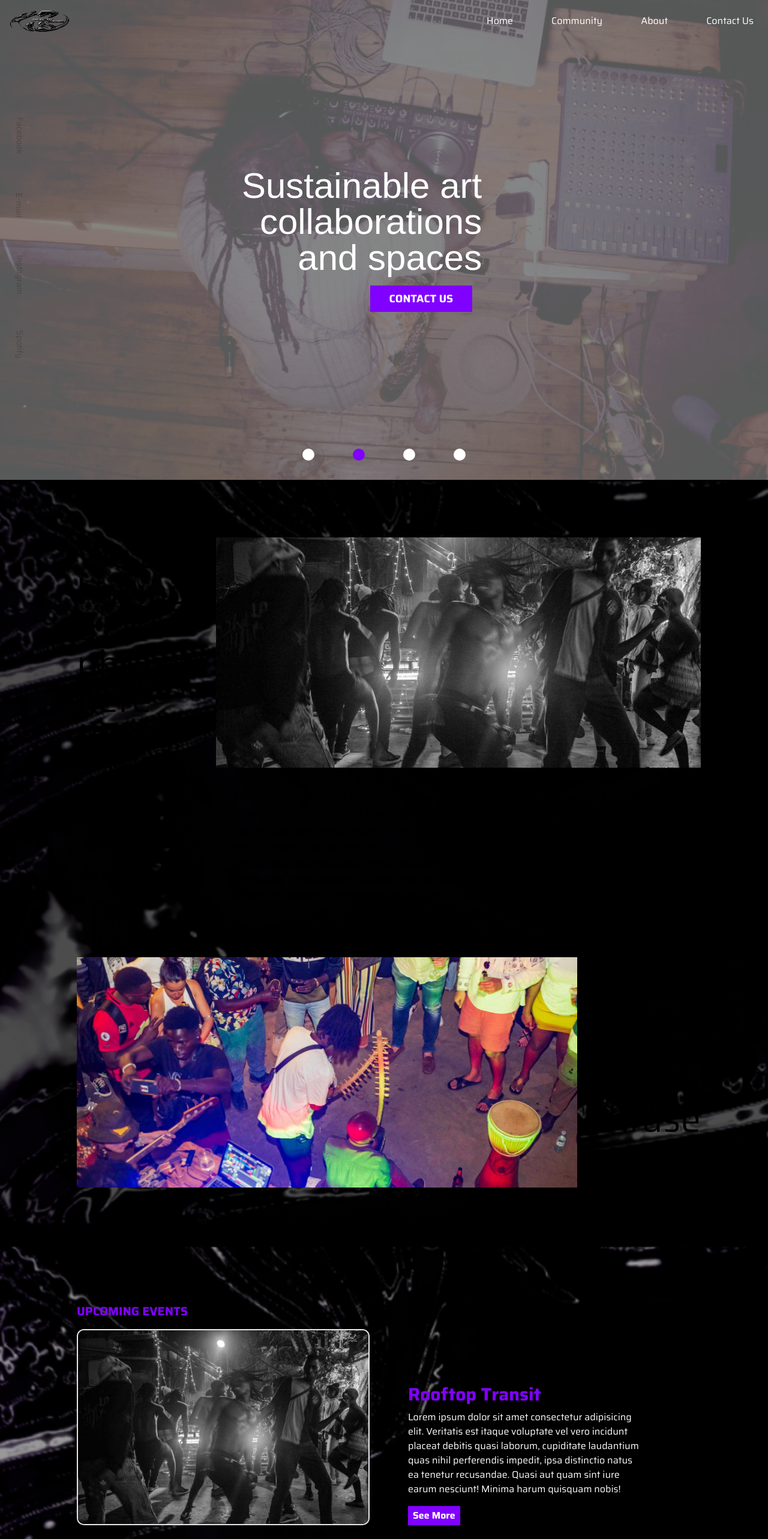
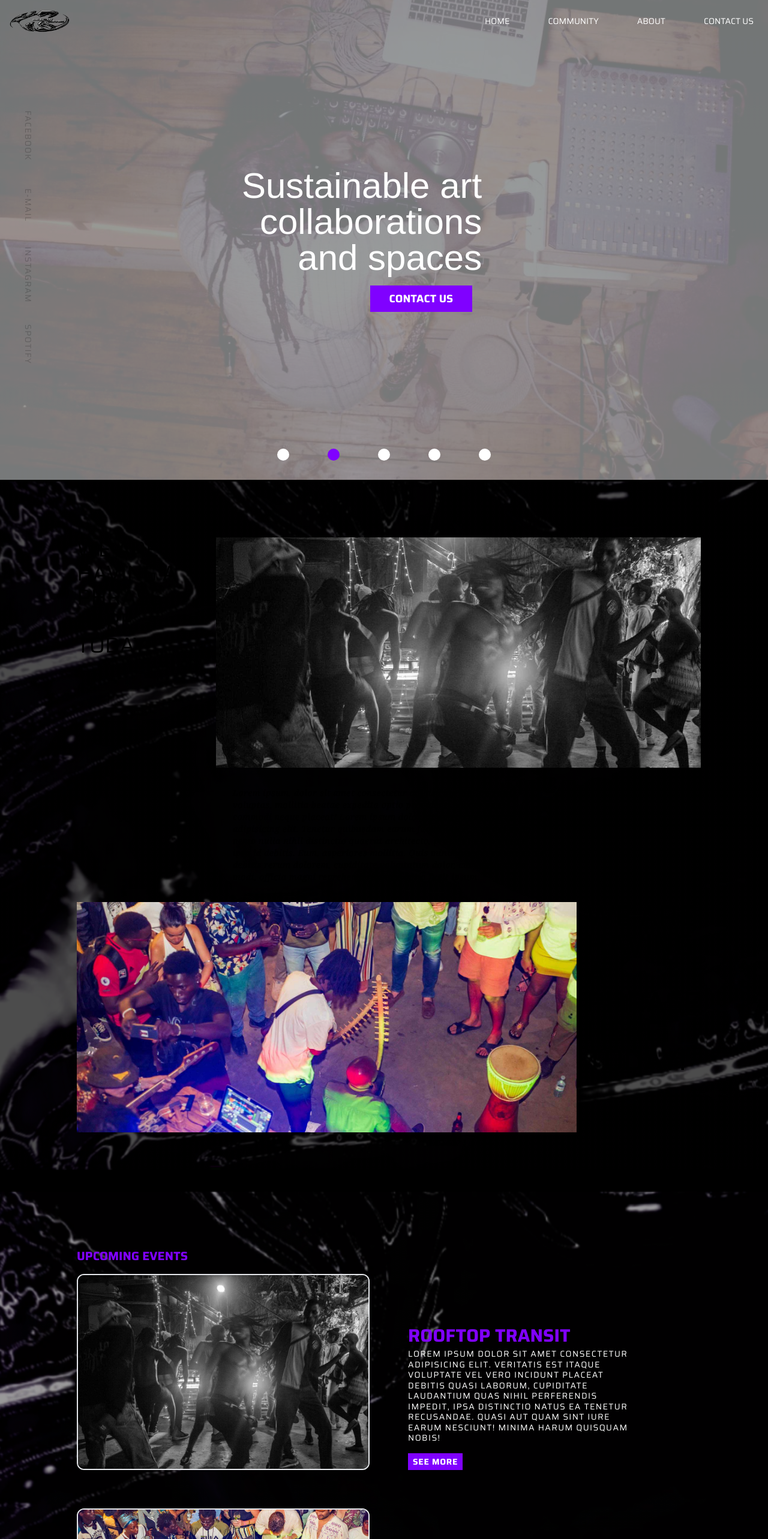
Before and after one commit to Joshuamjv2/midnight_tsunami, a Next.js app: page / in a window 1280 px wide. Shown: the top 2566 px of the page at 60% size. Built offline with nearby package versions, Linux system fonts and the light colour scheme; a web font is replaced by a local one.

Commit message:
add uppercase

```diff
--- a/components/Home/Events/SingleEvent.js
+++ b/components/Home/Events/SingleEvent.js
@@ -9,11 +9,11 @@ export default function SingleEvent({image = sample, title = "Rooftop Transit",
             </div>
             <div className="md:w-1/2">
                 <div className="flex justify-between items-start">
-                    <h5 className="font-semibold md:font-bold text-lg mb-2 hover:text-[#8001ff] md:text-3xl hover:duration-300 cursor-pointer text-[#8001ff]">{title}</h5>
+                    <h5 className="uppercase font-semibold md:font-bold text-lg mb-1 hover:text-[#8001ff] md:text-3xl hover:duration-300 cursor-pointer text-[#8001ff]">{title}</h5>
                     <h5 className="text-[#8001ff] cursor-pointer md:hidden">See more ...</h5>
                 </div>
-                <p className="lg:w-4/5 leading-5 md:leading-6">{details}</p>
-                <button className="bg-[#8001ff] mt-4 py-1 px-2 text-md hidden md:block text-white md:font-semibold hover:duration-300">See More</button>
+                <p className="lg:w-4/5 leading-5 md:leading-tight uppercase text-sm tracking-widest">{details}</p>
+                <button className="bg-[#8001ff] mt-4 py-1 px-2 text-sm tracking-wider hidden md:block text-white md:font-semibold hover:duration-300 uppercase">See More</button>
             </div>
         </div>
     )
--- a/components/Home/Header.js
+++ b/components/Home/Header.js
@@ -17,7 +17,7 @@ const slides = [
         {image: BackgroundImage2, title: "Image 2"},
         {image: BackgroundImage3, title: "Image 3"},
         {image: BackgroundImage4, title: "Image 4"},
-        // {image: BackgroundImage5, title: "Image 5"}
+        {image: BackgroundImage5, title: "Image 5"}
     ]
 
 export default function Header() {
--- a/components/Home/about/About2.js
+++ b/components/Home/about/About2.js
@@ -25,21 +25,21 @@ export default function About2(){
             <div className="md:ml-8 mx-4 md:mr-4 md:px-24 py-24">
                 <div className="flex justify-between h-96 gap-4">
                     <div className="w-2/6">
-                        <p className="text-6xl">We are having a phrase here today!</p>
+                        <p className="text-4xl uppercase">We are having a phrase here today!</p>
                     </div>
                     {/* <div> */}
                         <Image src={event1} alt="event image" className="object-cover" />
                     {/* </div> */}
                 </div>
                 <div className=" flex justify-center">
-                    <p className="w-1/2 py-8 text-lg font-serif italic">
+                    <p className="w-1/2 py-8 text-sm tracking-wider font-serif italic">
                         Lorem ipsum, dolor sit amet consectetur adipisicing elit. Deleniti voluptas, mollitia beatae expedita optio provident. Labore quas commodi neque placeat! Lorem ipsum dolor sit amet, consectetur adipisicing elit. Tenetur quibusdam earum facilis vitae, eligendi optio nemo nulla nihil distinctio quaerat architecto, praesentium pariatur ipsa id debitis. Eum, asperiores mollitia. Quis minima sequi soluta natus debitis rerum dolorem, cupiditate voluptatum dolor, cumque quaerat modi, officia magni reprehenderit vitae optio fugit ipsum.
                     </p></div>
 
                 <div className="flex justify-between h-96 k gap-4">
                     <Image src={event2} className="object-cover" alt="event image" />
                     <div className="w-2/6">
-                        <p className="text-6xl">We are having a phrase here today!</p>
+                        <p className="text-5xl uppercase">We are having a phrase here today!</p>
                     </div>
                 </div>
 
--- a/components/Home/artists/Artists.js
+++ b/components/Home/artists/Artists.js
@@ -34,7 +34,7 @@ export default function Artists(){
             <div className="flex w-full gap-8">
                 <div className="hidden lg:block">
                     <SectionTitle title={"We're a community"} size={"text-xl"} />
-                    <p className="leading-5 md:leading-6">
+                    <p className="leading-5 md:leading-6 uppercase text-sm tracking-widest">
                         Lorem ipsum dolor, sit amet consectetur adipisicing elit. Qui nostrum, voluptas porro illum voluptate architecto quo. Amet repudiandae laboriosam soluta cumque architecto laborum et veniam temporibus labore xcepturi cumque quas perferendis nesciunt tenetur!
                     </p>
                 </div>
--- /dev/null
+++ b/components/Home/blog/Blog.js
@@ -0,0 +1,5 @@
+export default function Blog(){
+    return (
+        <div></div>
+    )
+}
--- /dev/null
+++ b/components/Home/blog/SubBlog.js
@@ -0,0 +1,5 @@
+export default function SubBlog(){
+    return(
+        <div>Sub Blog</div>
+    )
+}
--- a/components/Navigation/Navigation.js
+++ b/components/Navigation/Navigation.js
@@ -18,7 +18,7 @@ export default function Navigation(){
                             <Image src={logo} width={180} alt="logo" className="h-auto" />
                         </div>
                     </div>
-                    <div className="md:flex sm:gap-4 gap:8 lg:gap-12 items-center relative hidden">
+                    <div className="md:flex sm:gap-4 gap:8 lg:gap-12 items-center relative hidden uppercase text-sm">
                         <SingleNav name={"Home"} link={"/"} />
                         <SingleNav name={"Community"} link={"/"} />
                         <SingleNav name={"About"} link={"/blog"} />
--- a/components/Navigation/SingleNav.js
+++ b/components/Navigation/SingleNav.js
@@ -10,11 +10,11 @@ export default function SingleNav({name, link = null, more = []}){
             {!more.length > 0 ? <Link href={link ?? ''}>{name}</Link>: name}
             {(more.length > 0 && clicked) &&
                 <div className="absolute bg-black w-full right-4 mt-1 left-2 bg-opacity-20 pr-8">
-                    <ul className="py-4 px-4 grid grid-cols-3 gap-4 justify-between">
+                    <ul className="py-4 px-4 grid grid-cols-3 gap-4 justify-between uppercase">
                         {
                             more.map(item =>
                             <Link key={item.name} href={item.link}>
-                                <li className="cursor-pointer hover:bg-[#8001ff] hover:bg-opacity-50 py-1 px-2 text-center">{item.name}</li>
+                                <li className="cursor-pointer hover:bg-[#8001ff] hover:bg-opacity-50 py-1 px-2 text-center uppercase text-sm tracking-widest">{item.name}</li>
                             </Link>)
                         }
                     </ul>
--- a/components/Navigation/Socials/SocialItem.js
+++ b/components/Navigation/Socials/SocialItem.js
@@ -2,7 +2,7 @@ import Link from "next/link"
 export default function SocialItem({name, link}){
     return(
         <Link href={link}>
-            <li className="hover:text-[#8001ff] text-sm hover:transition-all rotate-90">{name}</li>
+            <li className="hover:text-[#8001ff] text-sm hover:transition-all rotate-90 uppercase tracking-widest">{name}</li>
         </Link>
     )
 }
```
